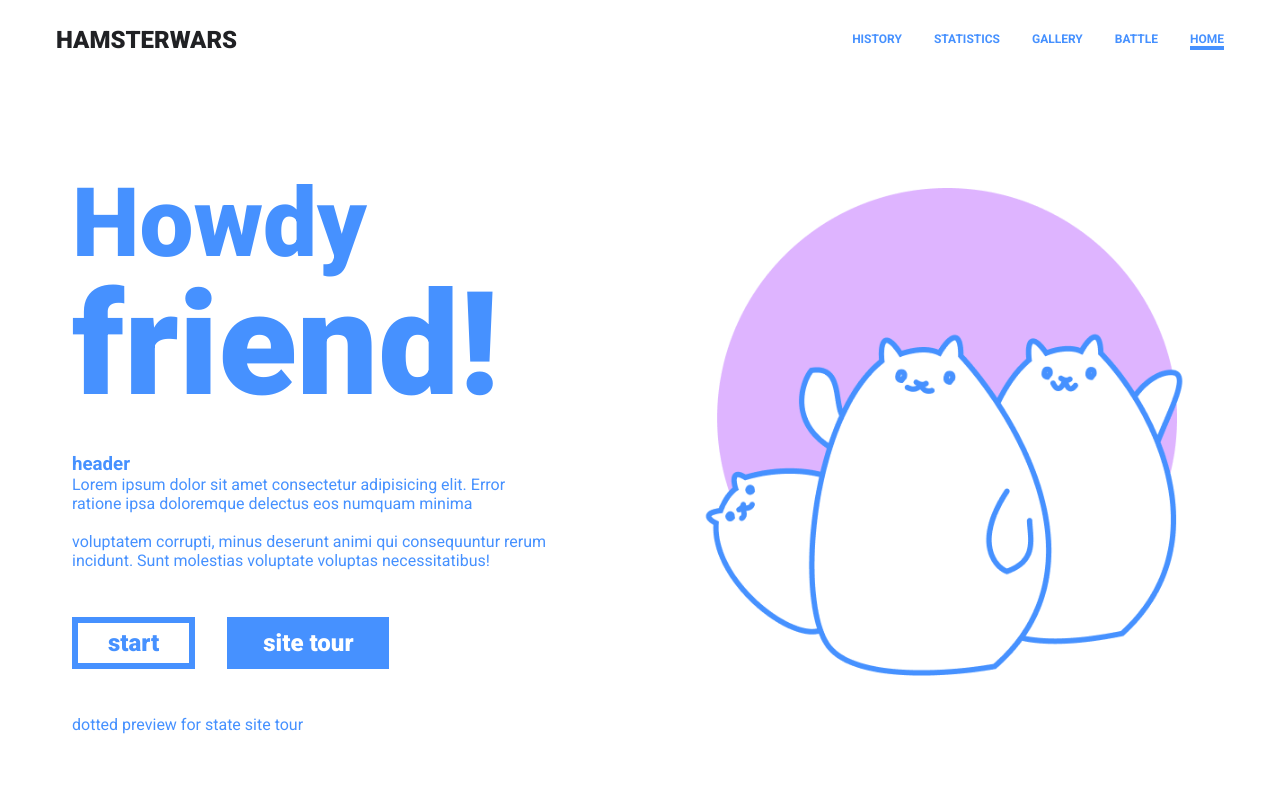
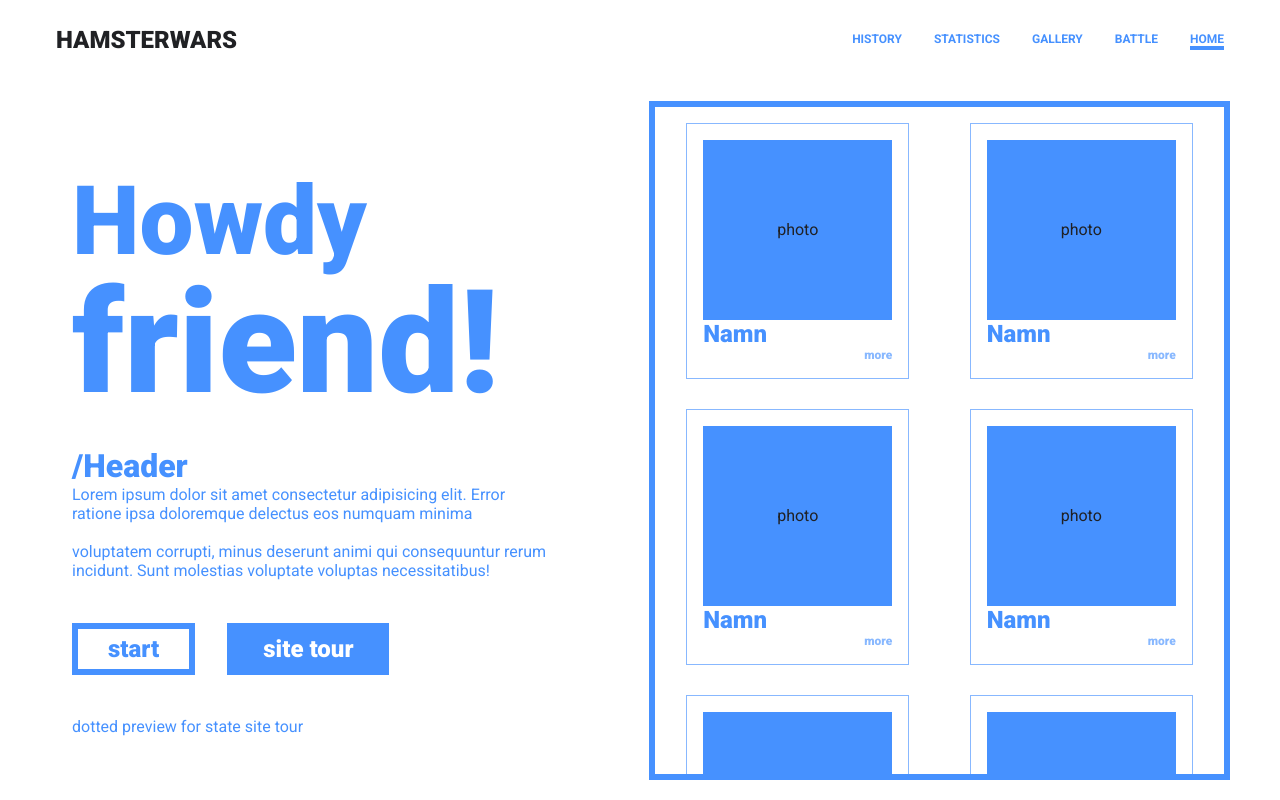
Before and after one commit to carl-vanman/react-hamsterwars, a React (Create React App) app: page / in a window 1280 px wide. Built offline with nearby package versions, Linux system fonts and the light colour scheme.

Commit message:
html/ css for gallery/ battle layout

```diff
--- a/src/App.css
+++ b/src/App.css
@@ -100,6 +100,13 @@
 	padding: 1em 1em;
 }
 
+/* lite onödig media query */
+@media only screen and (max-width: 721px) {
+	.App .page-main {
+		padding-bottom: 4em;
+	}
+}
+
 .App .page-main section {
 	height: 667px;
 }
@@ -121,6 +128,12 @@
 	line-height: 85%;
 	font-weight: 900;
 }
+
+.App h3 {
+	font-size: 32px;
+	font-weight: 900;
+}
+
 .App .aside p {
 	width: clamp(20ch, 90%, 75ch);
 }
@@ -168,18 +181,65 @@
 
 /* main */
 /* ska det var en bg på main istället? känns smartare? */
-.App .page-main .main {
+/* .App .page-main .main {
 	background-image: url(./img/main-bg.png);
 	background-size: min(90%);
 	background-repeat: no-repeat;
 	background-position: center center;
-}
+} */
 
-/* .App .page-main .main {
+/* gallery / battle */
+.App .page-main .main {
 	box-shadow: 0 0 0 6px var(--prime-blue);
 	display: grid;
 	padding: 1em;
-	grid-template-columns: auto 1fr;
+	grid-template-columns: repeat(auto-fill, minmax(223px, 1fr));
+	place-items: center;
 
-	column-gap: 30px;
-} */
+	gap: 30px;
+	overflow: scroll;
+}
+
+.App .page-main .main .hamster-preview {
+	border: 1px solid var(--prime-lightblue);
+	height: max(256px);
+	width: min(223px);
+	padding: 1em;
+	display: flex;
+	flex-direction: column;
+	/* justify-content: space-between; */
+}
+
+.App .page-main .main .hamster-img {
+	background-color: var(--prime-blue);
+	width: 100%;
+	height: 90%;
+}
+
+
+.App .page-main .main .hamster-preview .text {
+	display: flex;
+	flex-direction: column;
+
+}
+
+.App .page-main .main .hamster-preview .text h4 {
+	font-size: 24px;
+	font-weight: 900;
+}
+
+.App .page-main .main .hamster-preview .text button {
+	background-color: white;
+	color: var(--prime-lightblue);
+	border: none;
+	font-size: 12px;
+	font-weight: 900;
+	width: min-content;
+	cursor: pointer;
+	align-self: flex-end;
+	transition: 450ms ease-out;
+}
+
+.App .page-main .main .hamster-preview .text button:hover {
+	color: var(--prime-blue);
+}
--- a/src/App.tsx
+++ b/src/App.tsx
@@ -23,7 +23,7 @@ function App() {
 						friend!
 					</h1>
 					<div>
-						<h3>header</h3>
+						<h3>/Header</h3>
 						<p>
 							Lorem ipsum dolor sit amet consectetur adipisicing elit. Error ratione ipsa doloremque delectus eos numquam minima
 						</p>
@@ -41,7 +41,72 @@ function App() {
 					</div>
 				</section>
 				<section className="main">
-
+					<div className="hamster-preview">
+						<div className="hamster-img"
+						style={{ display:"grid", placeItems:"center", color:"#202124"}}
+						>
+							photo
+						</div>
+						<div className="text">
+							<h4>Namn </h4>
+							<button>more</button>
+						</div>
+					</div>
+					<div className="hamster-preview">
+						<div className="hamster-img"
+						style={{ display:"grid", placeItems:"center", color:"#202124"}}
+						>
+							photo
+						</div>
+						<div className="text">
+							<h4>Namn</h4>
+							<button>more</button>
+						</div>
+					</div>
+					<div className="hamster-preview">
+						<div className="hamster-img"
+						style={{ display:"grid", placeItems:"center", color:"#202124"}}
+						>
+							photo
+						</div>
+						<div className="text">
+							<h4>Namn </h4>
+							<button>more</button>
+						</div>
+					</div>
+					<div className="hamster-preview">
+						<div className="hamster-img"
+						style={{ display:"grid", placeItems:"center", color:"#202124"}}
+						>
+							photo
+						</div>
+						<div className="text">
+							<h4>Namn</h4>
+							<button>more</button>
+						</div>
+					</div>
+					<div className="hamster-preview">
+						<div className="hamster-img"
+						style={{ display:"grid", placeItems:"center", color:"#202124"}}
+						>
+							photo
+						</div>
+						<div className="text">
+							<h4>Namn </h4>
+							<button>more</button>
+						</div>
+					</div>
+					<div className="hamster-preview">
+						<div className="hamster-img"
+						style={{ display:"grid", placeItems:"center", color:"#202124"}}
+						>
+							photo
+						</div>
+						<div className="text">
+							<h4>Namn</h4>
+							<button>more</button>
+						</div>
+					</div>
 				</section>
 			</main>
 		</div>
```
